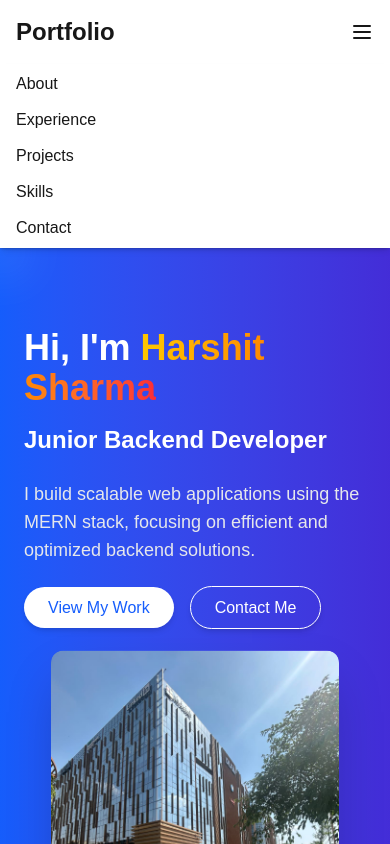
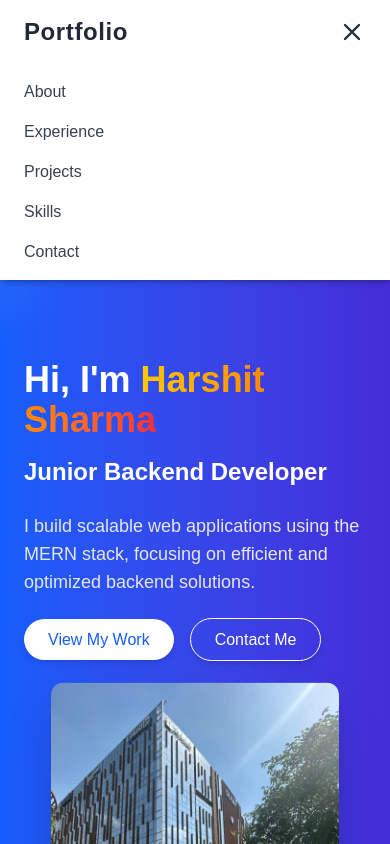
Before and after one commit to harshitsharma7017/portfolio, a Next.js app: page / in a window 390 px wide. Both pictures are taken after a click on the button 362 px from the left and 32 px from the top of the page. Shown: the top 844 px of the page. Built offline with nearby package versions, Linux system fonts and the light colour scheme.

Commit message:
improved header

```diff
--- a/src/app/components/Header.js
+++ b/src/app/components/Header.js
@@ -1,19 +1,27 @@
 "use client";
 import { useState } from "react";
 import { Link as ScrollLink } from "react-scroll";
+import { motion, AnimatePresence } from "framer-motion";
 
 export default function Header() {
   const [isMenuOpen, setIsMenuOpen] = useState(false);
 
   return (
-    <header className="bg-white shadow-sm sticky top-0 z-10">
-      <div className="container mx-auto px-4 py-4 flex justify-between items-center">
-        <ScrollLink to="home" smooth={true} duration={500} offset={-70} className="font-bold text-2xl cursor-pointer">
+    <header className="bg-white shadow-md sticky top-0 z-50">
+      <div className="container mx-auto px-6 py-4 flex justify-between items-center">
+        {/* Logo */}
+        <ScrollLink
+          to="home"
+          smooth={true}
+          duration={500}
+          offset={-70}
+          className="font-bold text-2xl text-gray-800 cursor-pointer tracking-wide transition duration-300 hover:text-blue-600"
+        >
           Portfolio
         </ScrollLink>
 
         {/* Desktop Navigation */}
-        <nav className="hidden md:flex space-x-8">
+        <nav className="hidden md:flex space-x-6">
           {["about", "experience", "projects", "skills", "contact"].map((section) => (
             <ScrollLink
               key={section}
@@ -21,7 +29,8 @@
               smooth={true}
               duration={500}
               offset={-70}
-              className="hover:text-blue-600 cursor-pointer"
+              className="relative text-gray-700 font-medium transition duration-300 hover:text-blue-600 cursor-pointer
+                         after:block after:h-[2px] after:w-0 after:bg-blue-600 after:transition-all after:duration-300 hover:after:w-full"
             >
               {section.charAt(0).toUpperCase() + section.slice(1)}
             </ScrollLink>
@@ -30,32 +39,56 @@
 
         {/* Mobile Navigation Button */}
         <button className="md:hidden focus:outline-none" onClick={() => setIsMenuOpen(!isMenuOpen)}>
-          <svg className="w-6 h-6" fill="none" stroke="currentColor" viewBox="0 0 24 24" xmlns="http://www.w3.org/2000/svg">
+          <motion.div
+            animate={{ rotate: isMenuOpen ? 180 : 0 }}
+            transition={{ duration: 0.3 }}
+          >
+            {isMenuOpen ? (
+              <svg className="w-7 h-7 text-gray-800 cursor-pointer" fill="none" stroke="currentColor" viewBox="0 0 24 24" xmlns="http://www.w3.org/2000/svg">
+                <path strokeLinecap="round" strokeLinejoin="round" strokeWidth={2} d="M6 18L18 6M6 6l12 12" />
+              </svg>
+            ) : (
+              <svg className="w-7 h-7 text-gray-800 cursor-pointer" fill="none" stroke="currentColor" viewBox="0 0 24 24" xmlns="http://www.w3.org/2000/svg">
                 <path strokeLinecap="round" strokeLinejoin="round" strokeWidth={2} d="M4 6h16M4 12h16M4 18h16" />
               </svg>
+            )}
+          </motion.div>
         </button>
       </div>
 
-      {/* Mobile Menu */}
+      {/* Mobile Menu Animation */}
+      <AnimatePresence>
         {isMenuOpen && (
-        <div className="md:hidden bg-white shadow-md">
-          <div className="container mx-auto px-4 py-2 flex flex-col space-y-3">
+          <motion.div
+            initial={{ opacity: 0, y: -20 }}
+            animate={{ opacity: 1, y: 0 }}
+            exit={{ opacity: 0, y: -20 }}
+            transition={{ duration: 0.3, ease: "easeOut" }}
+            className="md:hidden bg-white shadow-md"
+          >
+            <div className="container mx-auto px-6 py-4 flex flex-col space-y-4">
               {["about", "experience", "projects", "skills", "contact"].map((section) => (
+                <motion.div
+                  key={section}
+                  whileHover={{ scale: 1.05 }}
+                  whileTap={{ scale: 0.95 }}
+                >
                   <ScrollLink
-                key={section}
                     to={section}
                     smooth={true}
                     duration={500}
                     offset={-70}
-                className="block hover:text-blue-600 cursor-pointer"
+                    className="block text-gray-700 font-medium transition duration-300 hover:text-blue-600 cursor-pointer"
                     onClick={() => setIsMenuOpen(false)}
                   >
                     {section.charAt(0).toUpperCase() + section.slice(1)}
                   </ScrollLink>
+                </motion.div>
               ))}
             </div>
-        </div>
+          </motion.div>
         )}
+      </AnimatePresence>
     </header>
   );
 }
```
Lines whose indentation alone changed are shown as unchanged.
